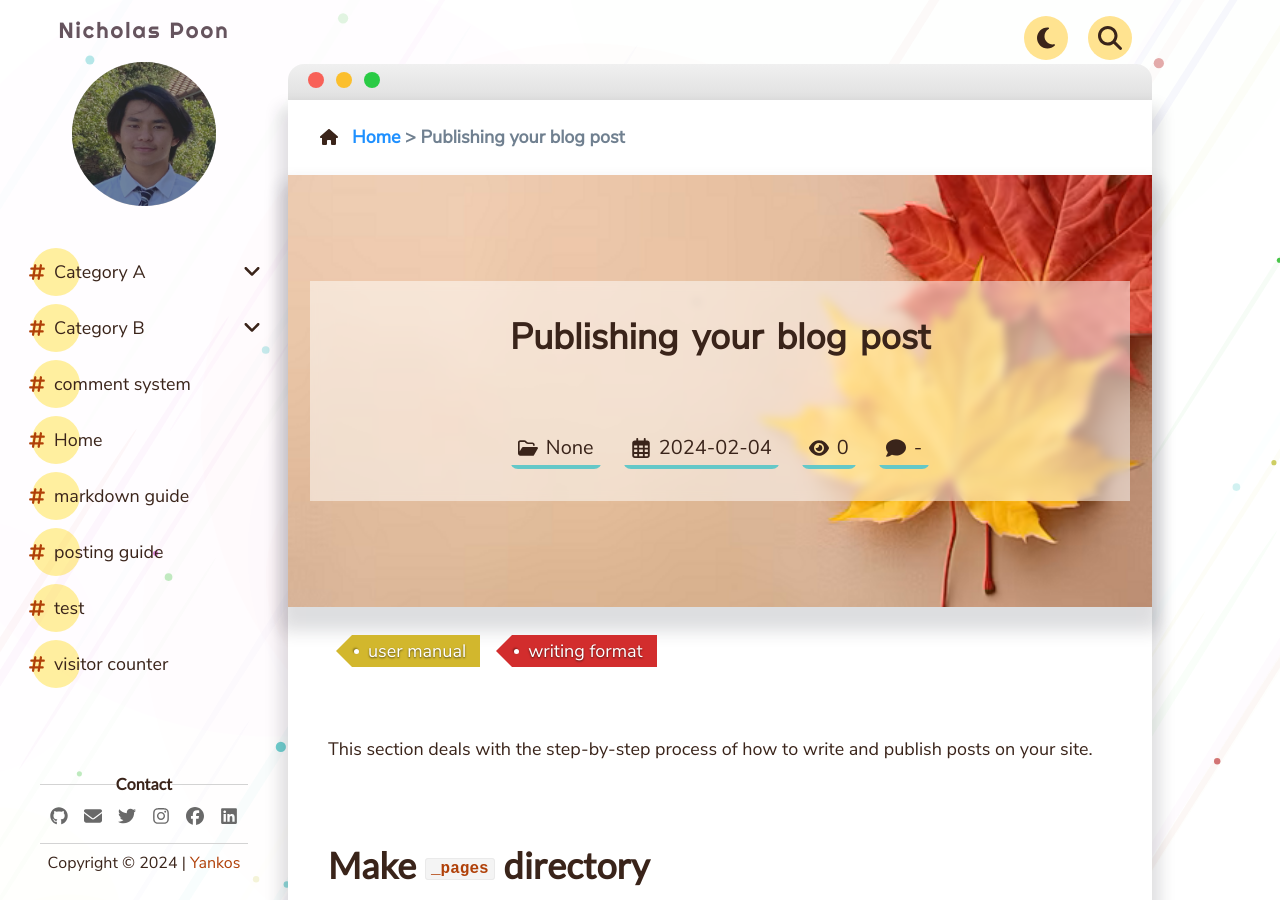
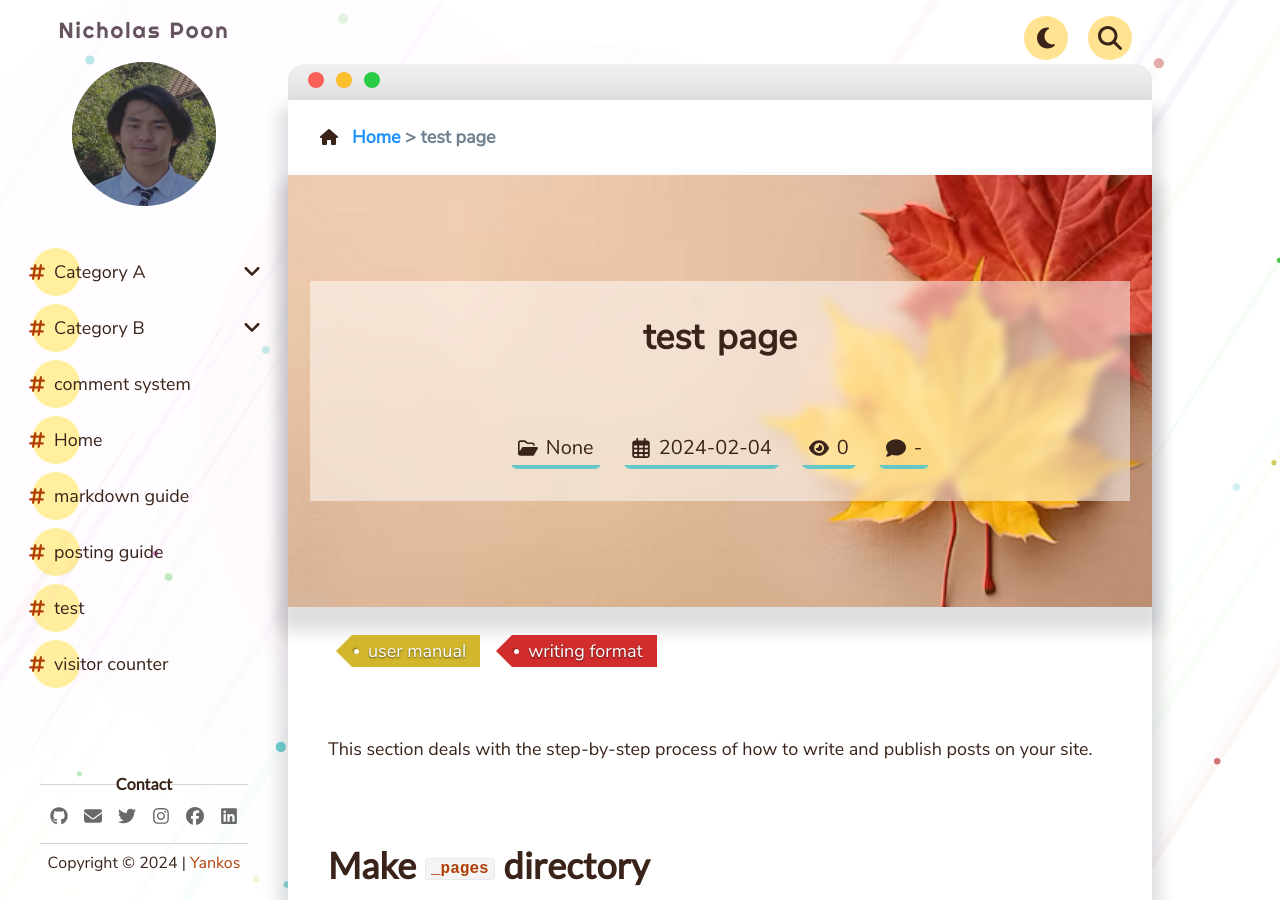
Before and after one commit to NickPoon101/NP-Portfolio, a Jekyll site: the page built from _pages/test.md, in a window 1280 px wide and 900 px high. Built offline with Jekyll 4.4.1, drawn with Linux system fonts in a browser that asks for light colours; comment, search, counter and statistics services are not loaded; some of the changed text lies outside the part shown.

Commit message:
Update test.md

```diff
--- a/_pages/test.md
+++ b/_pages/test.md
@@ -1,5 +1,5 @@
 ---
-title: "Publishing your blog post"
+title: "test page"
 tags:
     - user manual
     - writing format
```
